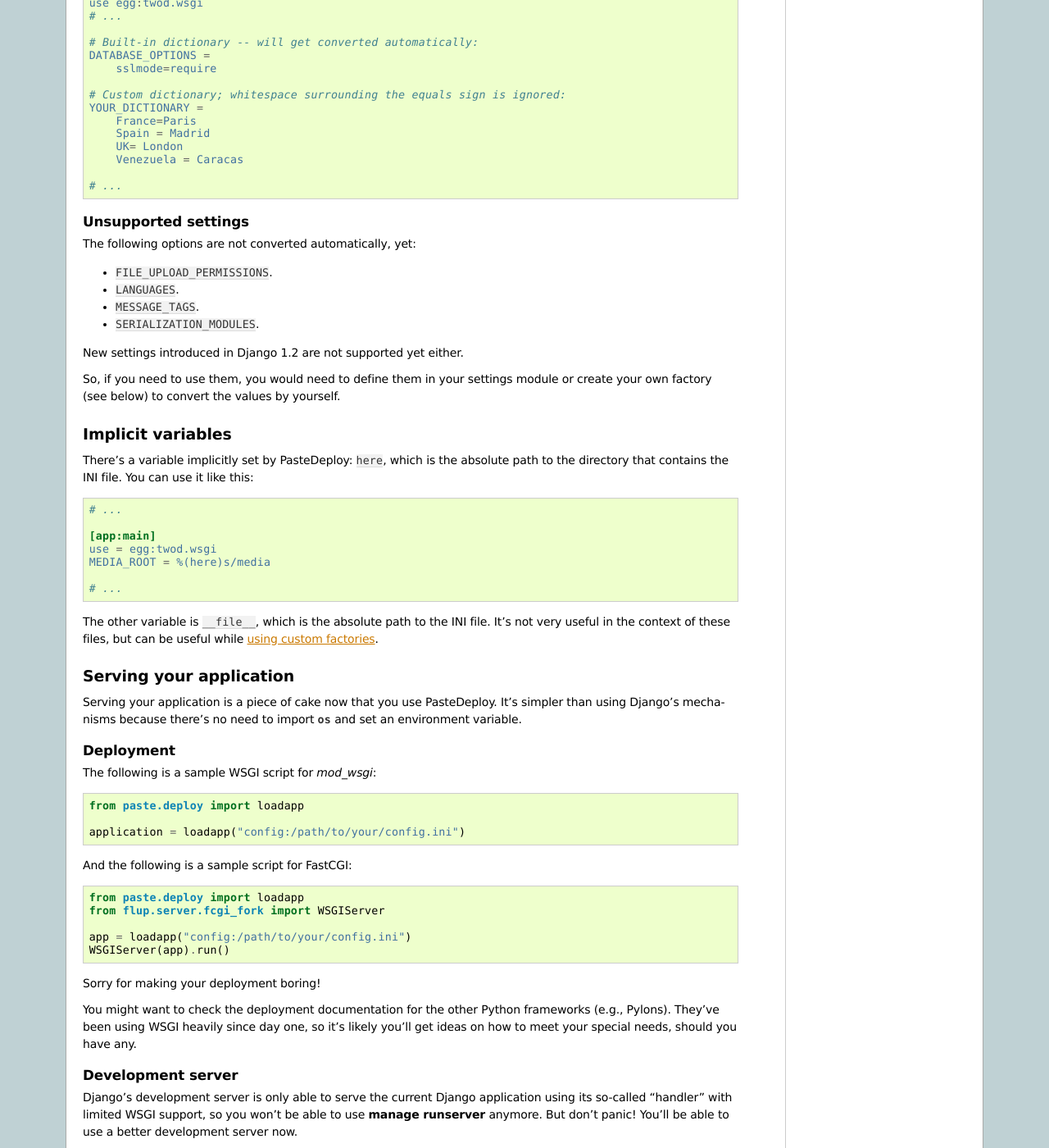
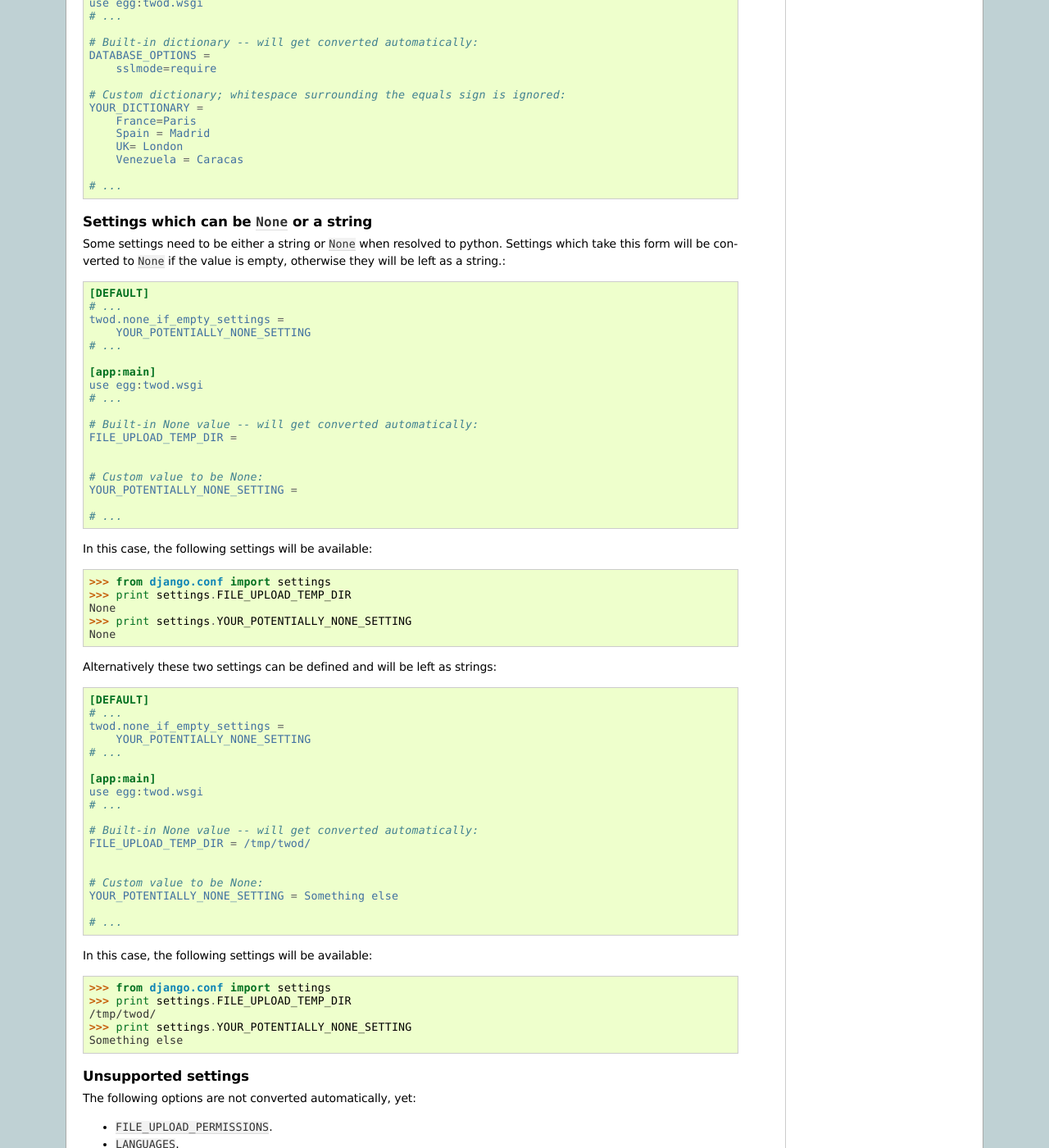
Before and after one commit to 2degrees/django-wsgi, a Sphinx documentation site: the page built from docs/source/manual/paste-factory.rst, in a window 1280 px wide and 1400 px high, scrolled down 4816 px. Shown: the whole window at 82% size. Built offline with Sphinx 7.4.7, drawn with Linux system fonts in a browser that asks for light colours; some of the changed text lies outside the part shown.

Commit message:
Added support for NoneType settings in the configuration options - #5

```diff
--- a/docs/source/manual/paste-factory.rst
+++ b/docs/source/manual/paste-factory.rst
@@ -354,6 +354,74 @@ Dictionaries can be used almost the same way you use `nested tuples`_:
     # ...
 
 
+Settings which can be ``None`` or a string
+------------------------------------------
+
+Some settings need to be either a string or ``None`` when resolved to python.
+Settings which take this form will be converted to ``None`` if the value is
+empty, otherwise they will be left as a string.:
+
+.. code-block:: ini
+
+    [DEFAULT]
+    # ...
+    twod.none_if_empty_settings =
+        YOUR_POTENTIALLY_NONE_SETTING
+    # ...
+
+    [app:main]
+    use egg:twod.wsgi
+    # ...
+
+    # Built-in None value -- will get converted automatically:
+    FILE_UPLOAD_TEMP_DIR =
+
+
+    # Custom value to be None:
+    YOUR_POTENTIALLY_NONE_SETTING =
+
+    # ...
+
+In this case, the following settings will be available::
+
+	>>> from django.conf import settings
+	>>> print settings.FILE_UPLOAD_TEMP_DIR
+	None
+	>>> print settings.YOUR_POTENTIALLY_NONE_SETTING
+	None
+
+Alternatively these two settings can be defined and will be left as strings:
+
+.. code-block:: ini
+
+    [DEFAULT]
+    # ...
+    twod.none_if_empty_settings =
+        YOUR_POTENTIALLY_NONE_SETTING
+    # ...
+
+    [app:main]
+    use egg:twod.wsgi
+    # ...
+
+    # Built-in None value -- will get converted automatically:
+    FILE_UPLOAD_TEMP_DIR = /tmp/twod/
+
+
+    # Custom value to be None:
+    YOUR_POTENTIALLY_NONE_SETTING = Something else
+
+    # ...
+
+In this case, the following settings will be available::
+
+	>>> from django.conf import settings
+	>>> print settings.FILE_UPLOAD_TEMP_DIR
+	/tmp/twod/
+	>>> print settings.YOUR_POTENTIALLY_NONE_SETTING
+	Something else
+
+
 Unsupported settings
 --------------------
 
```
Also changed, not shown: 2 other files.
